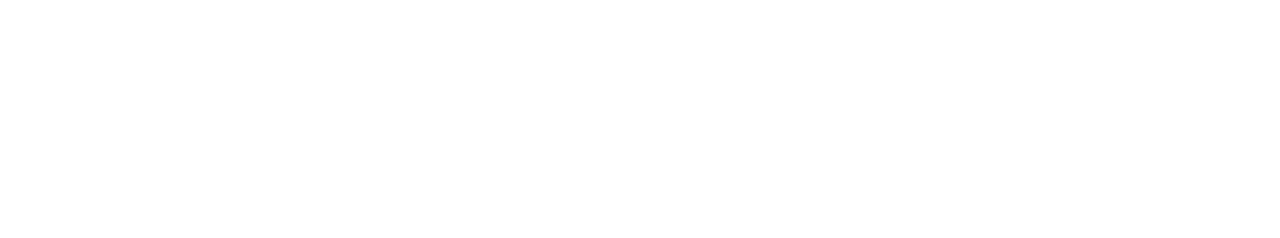
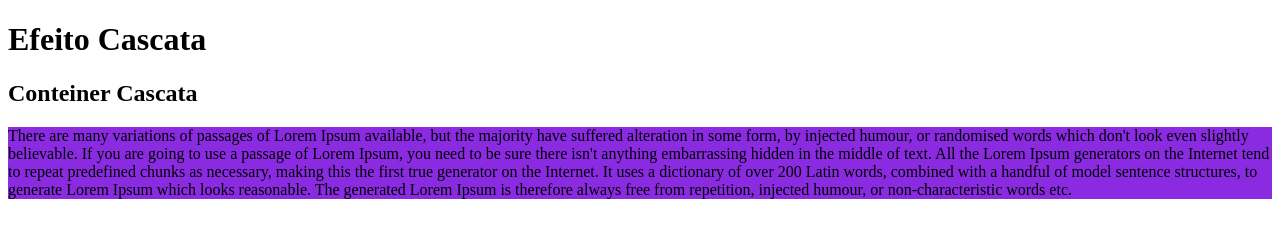
Before and after one commit to taissocout/css, a plain HTML site: page index.html in a window 1280 px wide. Drawn offline with Linux system fonts and the light colour scheme.

Commit message:
Adicionado um html e um css para especificidade esfeito cascata

```diff
--- a/index.html
+++ b/index.html
@@ -3,10 +3,14 @@
 <head>
     <meta charset="UTF-8">
     <meta name="viewport" content="width=device-width, initial-scale=1.0">
-    <style></style>
+    <link rel="stylesheet" href="style.css">
     <title>Document</title>
-</head>
+ </head>
 <body>
-
+    <h1>Efeito Cascata</h1>
+    <div class="conteiner-cascata">
+        <h2>Conteiner Cascata</h2>
+        <p id="meu-paragrafo">There are many variations of passages of Lorem Ipsum available, but the majority have suffered alteration in some form, by injected humour, or randomised words which don't look even slightly believable. If you are going to use a passage of Lorem Ipsum, you need to be sure there isn't anything embarrassing hidden in the middle of text. All the Lorem Ipsum generators on the Internet tend to repeat predefined chunks as necessary, making this the first true generator on the Internet. It uses a dictionary of over 200 Latin words, combined with a handful of model sentence structures, to generate Lorem Ipsum which looks reasonable. The generated Lorem Ipsum is therefore always free from repetition, injected humour, or non-characteristic words etc.</p>
+    </div>
 </body>
 </html>
--- a/style.css
+++ b/style.css
@@ -0,0 +1,16 @@
+/*-------------- Especificidade -------------*/
+
+#meu-paragrafo{
+    background-color: blueviolet;
+}/* 1.0.0 */
+.conteiner-cascata p{
+    background-color: aqua /*!important*/;
+}/* 0.1.1 */
+
+p{
+background-color: red;
+}/* 0.0.1*/
+
+/*No efeito cascata a especificidade se destaca sempre
+(!important) é o usado no maior escalão de especificidade usado
+em ultimos casos*/
```
Also changed, not shown: 1 other file.
